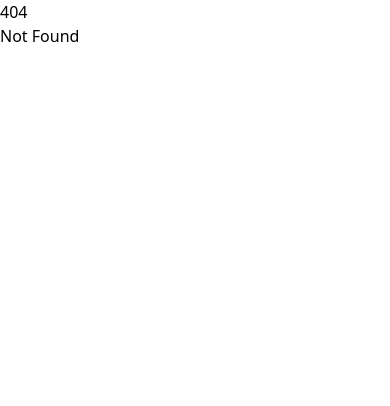
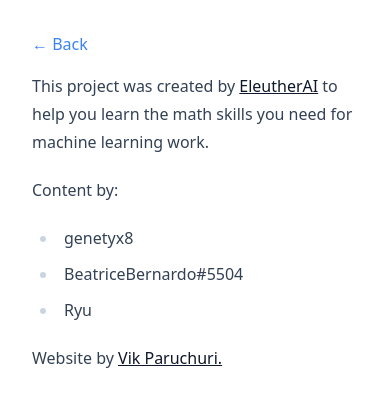
Before and after one commit to VikParuchuri/ml-math, a SvelteKit app: page /about in a window 390 px wide. Before the commit this address had no page. Shown: the top 406 px of the page. Built offline with nearby package versions, Linux system fonts and the light colour scheme.

Commit message:
Add mobile support and simple about page

```diff
--- a/src/app.html
+++ b/src/app.html
@@ -4,6 +4,8 @@
 		<meta charset="utf-8" />
 		<link rel="icon" href="%sveltekit.assets%/neural-network.png" />
 		<meta name="viewport" content="width=device-width" />
+		<title>Math for ML</title>
+		<meta name="description" content="The math you need to learn to understand machine learning."/>
 		%sveltekit.head%
 	</head>
 	<body data-sveltekit-preload-data="hover">
--- a/src/components/Description.svelte
+++ b/src/components/Description.svelte
@@ -48,9 +48,6 @@
 	</div>
     <h3>Description</h3>
     <p>{topicInfo.description}</p>
-{:else}
-    <p>The graph visualization shows the math skills you need to do machine learning work.</p>
-	<p>Click on a topic to learn more about it.</p>
 {/if}
 
 {#if relevantResources.length > 0}
@@ -62,7 +59,7 @@
     </ul>
 {/if}
 
-{#if Object.keys(topicInfo).length > 0}
+{#if Object.keys(topicInfo).length > 0 && topicInfo.keywords}
 	<h3>Keywords</h3>
 	<p>{topicInfo.keywords}</p>
 {/if}
--- a/src/components/Graph.svelte
+++ b/src/components/Graph.svelte
@@ -1,5 +1,5 @@
 <script>
-	import { onMount, setContext } from 'svelte'
+	import { onMount, createEventDispatcher } from 'svelte'
 	import cytoscape from 'cytoscape'
 	import GraphStyles from '$components/GraphStyles.js'
 	import { currentTopic } from '$stores/current_topic.ts'
@@ -7,6 +7,7 @@
 	export let topics
 	export let relations
 
+	const dispatch = createEventDispatcher();
 	let cyInstance = null
 	let innerHeight = 0
 	let innerWidth = 0
@@ -64,11 +65,13 @@
 			elements: elements,
 			minZoom: 0.3,
 			maxZoom: 1,
-			boxSelectionEnabled: false
+			boxSelectionEnabled: false,
+			autoungrabify: true,
 		})
 
 		cyInstance.on('tap', 'node', function (evt) {
 			$currentTopic = this.id()
+			dispatch('selectedNode')
 			handleNodeSelection(evt.target)
 		})
 
--- a/src/components/GraphStyles.js
+++ b/src/components/GraphStyles.js
@@ -41,12 +41,14 @@ export default [
           'height': 110,
           'text-max-width': 140,
           'font-size': '18',
+          'border-color': '#64748b', //slate-500
+          color: 'white',
         }
     },
     {
       selector: 'node:selected',
       style: {
-        'background-color': '#818cf8', //indigo-400
+        'background-color': '#4f46e5', //indigo-600
         color: 'white',
         'border-color': '#475569', //slate-600
         'line-color': '#475569', //slate-600
--- a/src/components/Header.svelte
+++ b/src/components/Header.svelte
@@ -1,3 +1,12 @@
+<script>
+    import { currentTopic } from '$stores/current_topic.ts'
+</script>
+
 <div class="prose">
-    <h1>Math for ML</h1>
+    <h1 class="pb-0 mb-0">Math for ML</h1>
+    <p class="pt-0 mt-0">Project by <a href="https://www.eleuther.ai/">EleutherAI</a> - read more <a href="/about">here</a>.</p>
+    {#if !$currentTopic}
+        <p>The graph visualization shows the math skills you need to do machine learning work.</p>
+        <p>Click on a topic to learn more about it.</p>
+    {/if}
 </div>
--- a/src/routes/+layout.svelte
+++ b/src/routes/+layout.svelte
@@ -1,4 +1,6 @@
-<script>import "../app.postcss";</script>
+<script>
+import "../app.postcss"
+</script>
 
 
 <div>
--- a/src/routes/+page.svelte
+++ b/src/routes/+page.svelte
@@ -5,15 +5,39 @@
 
 	import topics from '$lib/assets/topics.json'
 	import relations from '$lib/assets/relations.json'
+
+    let descriptionPanel;
+
+    function toggleDescription() {
+        if (descriptionPanel.style.transform === 'translateY(0%)') {
+            descriptionPanel.style.transform = 'translateY(100%)';
+        } else {
+            descriptionPanel.style.transform = 'translateY(0%)';
+        }
+    }
+
+    function openDescription() {
+        descriptionPanel.style.transform = 'translateY(0%)';
+    }
 </script>
 
-<div class="grid grid-cols-1 lg:grid-cols-5 overflow-y-auto overflow-x-hidden lg:overflow-hidden pe-2 lg:pe-0" >
+<div class="relative grid grid-cols-1 lg:grid-cols-5 overflow-y-auto overflow-x-hidden lg:overflow-hidden" >
     <div class="prose prose-slate overflow-hidden lg:overflow-y-auto p-2 lg:p-6 max-h-screen">
         <Header/>
-        <Description/>
+        <div class="absolute top-0 left-0 w-full h-full bg-white transform translate-y-full transition-transform ease-in-out duration-300 overflow-hidden p-2 z-10 lg:hidden" bind:this={descriptionPanel}>
+            <button class="mb-2" on:click={() => toggleDescription()}>Close</button>
+            <div class="prose prose-slate">
+                <Description/>
+            </div>
+        </div>
+
+        <!-- Description for Larger Screens -->
+        <div class="hidden lg:block overflow-hidden h-full">
+            <Description/>
+        </div>
     </div>
     <div class="lg:col-span-4 overflow-hidden">
-        <Graph {topics} {relations}/>
+        <Graph {topics} {relations} on:selectedNode={openDescription}/>
     </div>
 </div>
 
--- /dev/null
+++ b/src/routes/about/+page.svelte
@@ -0,0 +1,26 @@
+
+<!-- Content -->
+<div class="flex-grow flex items-center justify-center">
+    <div class="p-8 max-w-4xl w-4xl">
+        <nav class="pb-4">
+            <a href="/" class="text-blue-500 hover:text-blue-700">&larr; Back</a>
+        </nav>
+        <div class="prose prose-slate">
+            <p>
+                This project was created by <a href="https://www.eleuther.ai/">EleutherAI</a> to help you learn the math skills you need for machine learning work.
+             </p>
+             <p>
+                Content by:
+            </p>
+            <ul>
+                <li>genetyx8</li>
+                <li>BeatriceBernardo#5504</li>
+                <li>Ryu</li>
+            </ul>
+             <p>
+                Website by <a href="https://www.vikas.sh">Vik Paruchuri.</a>
+             </p>
+        </div>
+    </div>
+
+</div>
```
Also changed, not shown: 1 other file (tests, documents, lock files or other folders).
